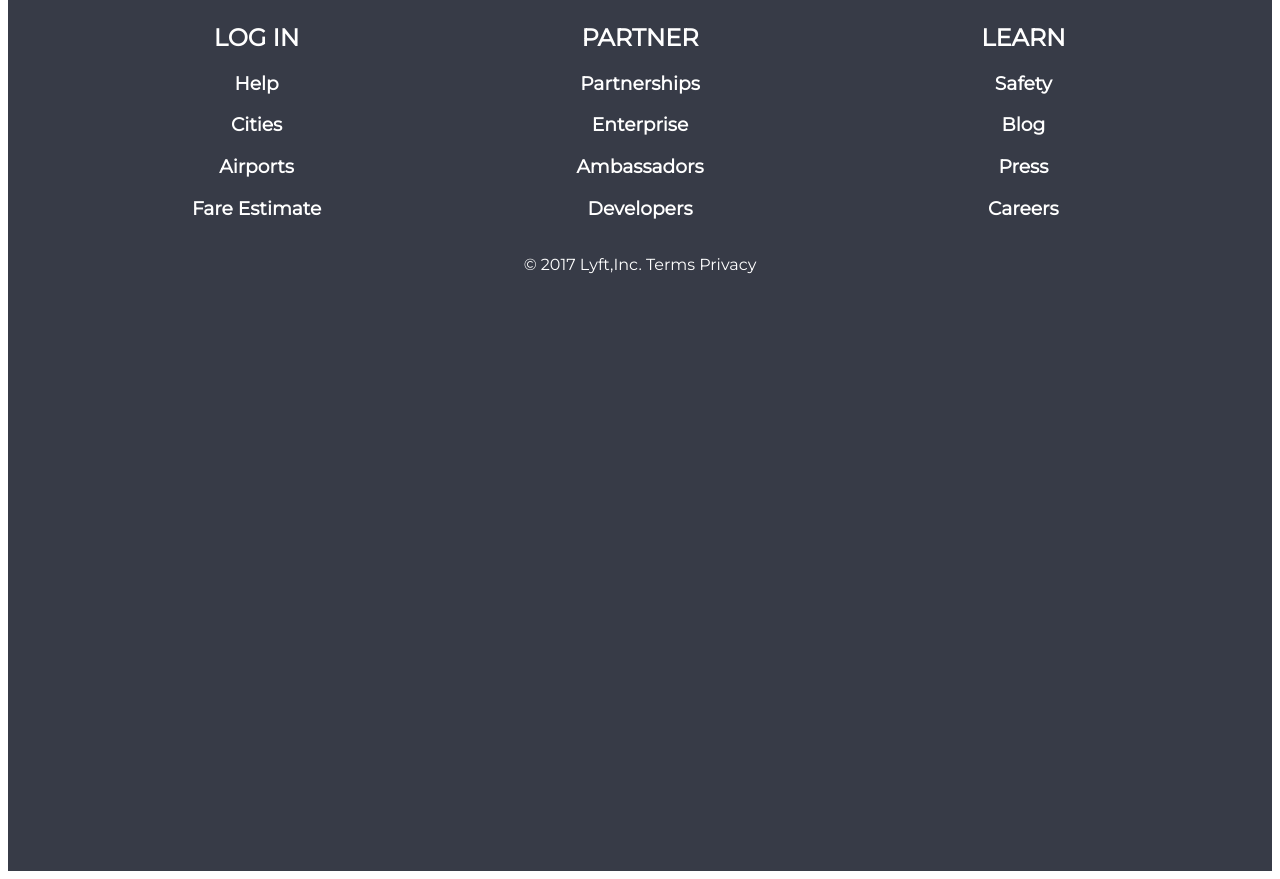
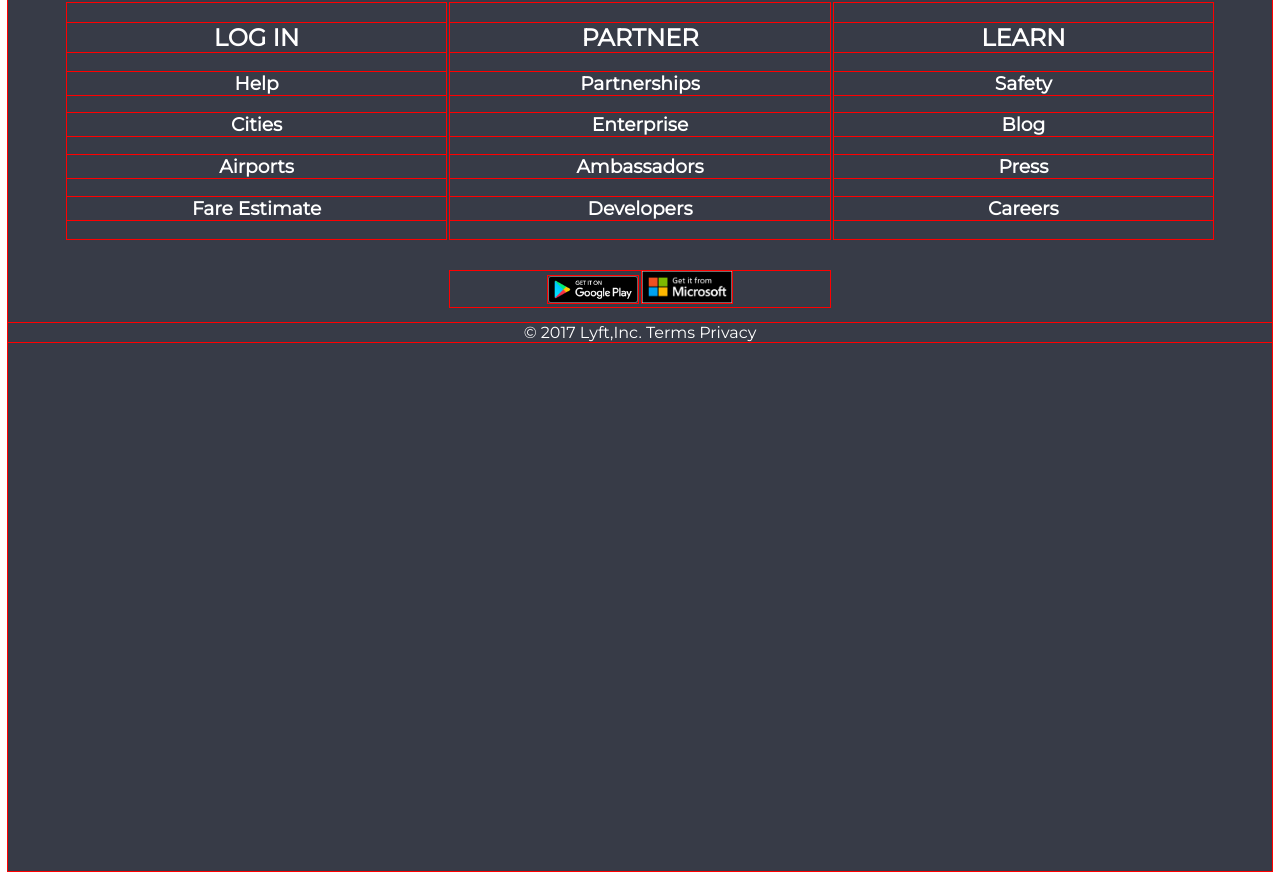
Before and after one commit to Dianaberno/lyft, a plain HTML site: page index.html in a window 1280 px wide. Shown: the part 3528-4407 px from the top of the page. Drawn offline with Linux system fonts and the light colour scheme.

Commit message:
puse imagenes al footer

```diff
--- a/assets/css/main.css
+++ b/assets/css/main.css
@@ -1,6 +1,6 @@
-/* {
+* {
     outline: 1px solid red;
-}*/
+}
 
 body {
     font-family: 'Montserrat', sans-serif;
@@ -29,6 +29,10 @@
 .menu {
     padding: 14px 70px;
     overflow: auto;
+}
+
+#image {
+    width: 90px;
 }
 
 .btn-menu {
--- a/index.html
+++ b/index.html
@@ -98,7 +98,10 @@
                 <h3>Press</h3>
                 <h3>Careers</h3>
             </div>
-
+            <div class="box-services">
+                <img src="assets/img-lyft/google-play.png" id="image">
+                <img src="assets/img-lyft/microsoft.png" id="image">
+            </div>
             <p>© 2017 Lyft,Inc. Terms Privacy</p>
         </footer>
     </div>
```
